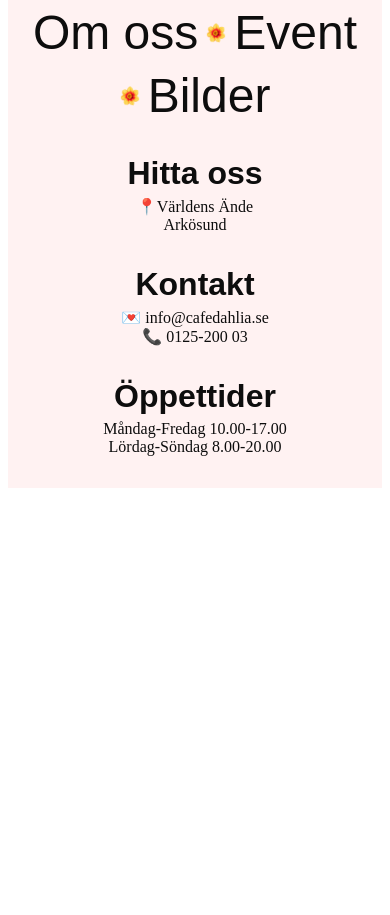
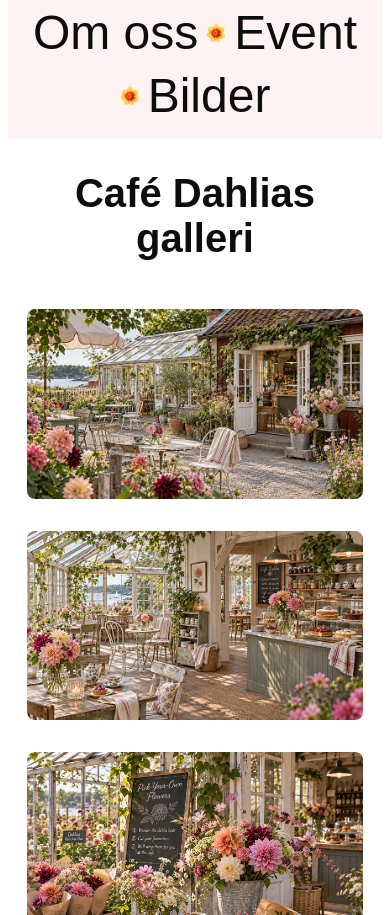
Before and after one commit to moajorlovwahlstrom/Caf--Dahlia, a plain HTML site: page bilder.html in a window 390 px wide. Shown: the part 185-1100 px from the top of the page. Before the commit the page ends 844 px from the top, so only its background shows below. Drawn offline with Linux system fonts and the light colour scheme; a web font is replaced by a local one.

Commit message:
Lagt till bilder i bildsidan

```diff
--- a/bilder.html
+++ b/bilder.html
@@ -4,7 +4,7 @@
 <head>
     <meta charset="UTF-8">
     <meta name="viewport" content="width=device-width, initial-scale=1.0">
-    <title>Hem</title>
+    <title>Bilder</title>
 
     <link rel="icon" type="image/x-icon" href="./images/favicon.ico">
     <link rel="icon" type="image/png" href="./images/favicon.png">
@@ -27,6 +27,27 @@
             <a href="bilder.html">Bilder</a>
         </nav>
     </header>
+    <main>
+<h1>Café Dahlias galleri</h1>
+<section class="bilder-bildersidan">
+<img src="./images/miljo.jpg" alt="Utemiljön på Café Dahlia">
+<img src="./images/café.jpg" alt="Innemiljön på Café Dahia">
+<img src="./images/buketter.jpg" alt="Bild på buketter av sommarblommor som håller på att bindas">
+<img src="./images/fika.jpg" alt="Bild på fika">
+<img src="./images/fika.kaffe.jpg" alt="Bild på fika med kaffe">
+<img src="./images/mat.jpg" alt="Bild på en spenat-quiche">
+<img src="./images/Maya.bak.jpg" alt="Maya bakifrån med en bukett blommor">
+</section>
+    </main>
+
+
+
+
+
+
+
+
+
     <footer>
         <div class="footer1">
             <h3> Hitta oss</h3>
--- a/style/styles.css
+++ b/style/styles.css
@@ -243,6 +243,7 @@ p {
     row-gap: 2rem;
     column-gap: 2rem;
 }
+
 /*Behållare för varje bild och bildtext*/
 .meny-bilder figure {
     position: relative;
@@ -250,12 +251,14 @@ p {
     overflow: hidden;
     border-radius: 8px;
 }
+
 /*inställning för enskilda bilder*/
 .meny-bilder img {
     width: 100%;
     height: auto;
     display: block;
 }
+
 /*Bildtexten*/
 .meny-bilder figcaption {
     position: absolute;
@@ -271,6 +274,7 @@ padding: 1rem;
     opacity: 0;
     transition: opacity 0.3s ease;
 }
+
 /*Visa bildtext när muspekaren är över bilden*/
 .meny-bilder figure:hover figcaption,
 .meny-bilder figure:focus-within figcaption {
@@ -404,6 +408,7 @@ footer p {
     outline: 2px solid #f25244;
     outline-offset: 4px;
 }
+
 /*Kontaktlänkar i footer*/
 .kontakt-lank {
     color: #0d0d0d;
@@ -411,6 +416,7 @@ footer p {
     font-family: "playfair display", serif;
     cursor: pointer;
 }
+
 /*När muspekaren är över adressen*/
 .kontakt-lank:hover {
     color: #f25244;
@@ -420,6 +426,35 @@ footer p {
 .kontakt-lank:focus-visible {
     outline: 2px solid #f25244;
     outline-offset: 4px;
+}
+
+/*BILDER*/
+/*bildernas placering*/
+.bilder-bildersidan {
+    width: 100%;
+    display: grid;
+    grid-template-columns: 1fr 1fr;
+    margin-top: 3rem;
+    row-gap: 2rem;
+    column-gap: 2rem;
+    align-items: center;
+}
+
+/*inställning för enskilda bilder*/
+.bilder-bildersidan img {
+    width: 100%;
+    margin: 2rem auto;
+    height: auto;
+    display: block;
+    border-radius: 8px;
+}
+
+/*sista bildens placering*/
+.bilder-bildersidan img:last-child {
+    grid-column: 1 / 3;
+    justify-self: center;
+    width: 50%;
+
 }
 
 /*@MEDIA*/
@@ -441,6 +476,7 @@ footer p {
         row-gap: 1.5rem;
     }
 }
+
 /*visa bildtext på enheter utan hover*/
 @media (hover: none) {
     .meny-bilder figcaption {
@@ -515,3 +551,19 @@ footer p {
         font-size: 2.5rem;
     }
 }
+
+/*BILDER - responsiv - vid mindre skärm*/
+@media (max-width: 768px) {
+    .bilder-bildersidan {
+       grid-template-columns: 1fr;
+    }
+
+    .bilder-bildersidan img {
+        width: 100%;
+        margin: 0;
+    }
+    .bilder-bildersidan img:last-child {
+        grid-column: auto;
+        width: 100%;
+    }
+}
```
Lines whose indentation alone changed are shown as unchanged.
